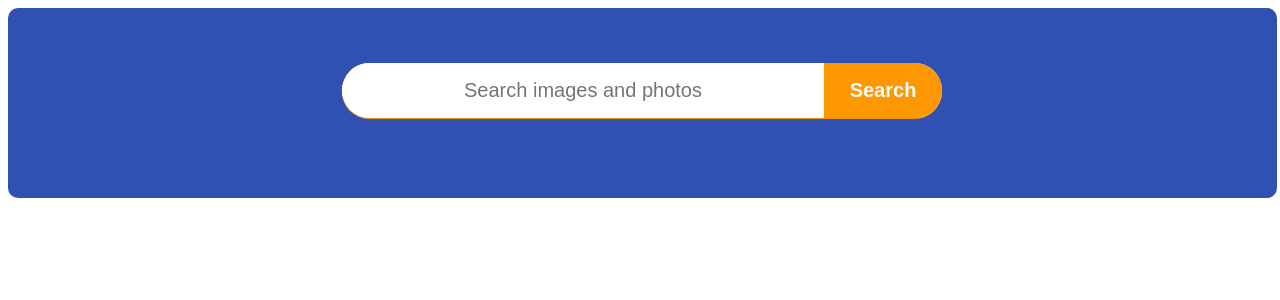
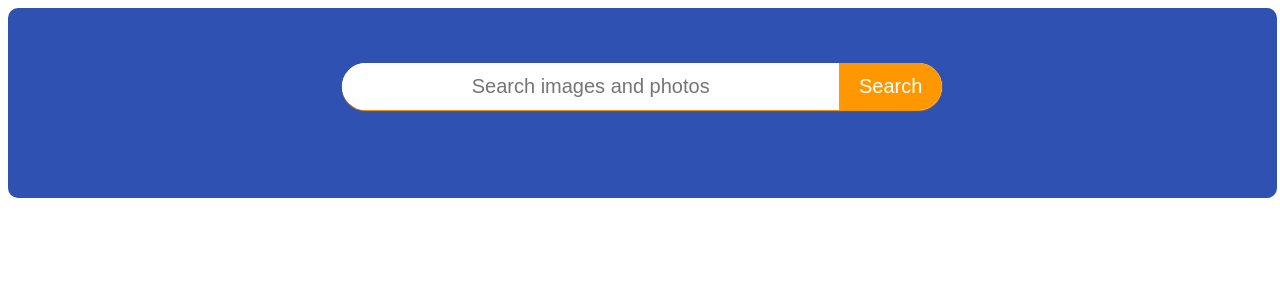
Before and after one commit to Canerksc/goit-react-hw-04, a React (Vite) app: page / in a window 1280 px wide. Shown: the top 300 px of the page. Built offline with nearby package versions, Linux system fonts and the light colour scheme; no server answers.

Commit message:
butonlar guncellendi

```diff
--- a/src/components/LoadMoreBtn.jsx
+++ b/src/components/LoadMoreBtn.jsx
@@ -1,8 +1,8 @@
-import "./LoadMoreBtn.module.css";
+import styles from "./LoadMoreBtn.module.css";
 export default function LoadMoreBtn({ onClick }) {
   return (
     <div style={{ textAlign: "center", margin: "20px" }}>
-      <button onClick={onClick} >Daha Fazla Yükle</button>
+      <button className={styles.loadMoreBtn} onClick={onClick} >Daha Fazla Yükle</button>
     </div>
   );
 }
--- a/src/components/LoadMoreBtn.module.css
+++ b/src/components/LoadMoreBtn.module.css
@@ -1,8 +1,8 @@
-button {
+.loadMoreBtn {
     background-color: #ff9800;
     color: white;
     border: 1px solid #ff9800;
-    border-radius: 0;
+    border-radius: 10px;
     padding: 15px 25px;
     font-weight: bold;
     font-size: 20px;
--- a/src/components/SearchBar.jsx
+++ b/src/components/SearchBar.jsx
@@ -27,7 +27,7 @@ export default function SearchBar({ onSubmit }) {
           value={query}
           onChange={(e) => setQuery(e.target.value)}
         />
-        <button className="button" type="submit">Search</button>
+        <button className={styles.searchBarBtn} type="submit">Search</button>
       </form>
     </header>
   );
--- a/src/components/SearchBar.module.css
+++ b/src/components/SearchBar.module.css
@@ -39,3 +39,13 @@ input:focus {
 input:focus::placeholder {
   color: transparent;
 }
+
+.searchBarBtn {
+  background-color: #ff9800;
+  color: white;
+  border: none;
+  padding: 12px 20px;
+  font-size: 20px;
+  cursor: pointer;
+  transition: background-color 0.2s ease;
+}
```
